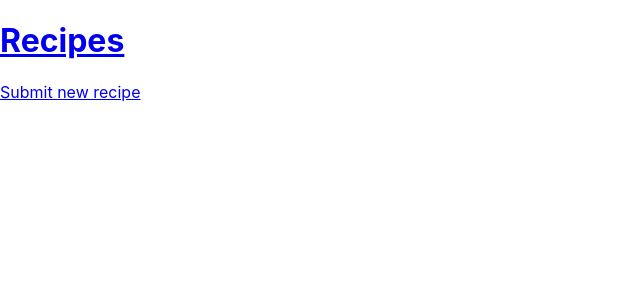
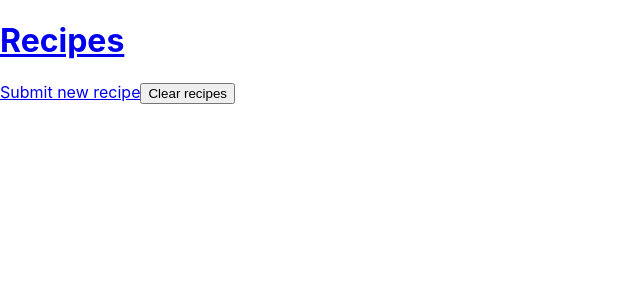
Before and after one commit to jimmywutangclan/recipe-repo, a React (Create React App) app: page / in a window 1280 px wide. Shown: the top 300 px of the page, without its empty margins (0-640 px from the left). Built offline with nearby package versions, Linux system fonts and the light colour scheme.

Commit message:
Added ability to clear all recipes

```diff
--- a/src/Components/MainMenu.js
+++ b/src/Components/MainMenu.js
@@ -1,9 +1,24 @@
-import React from 'react'
+import React, { useState } from 'react'
 
 export default function MainMenu(props) {
+    const [ clearing, setClearing ] = useState(false);
+
+    const clearRecipes = (event) => {
+        event.preventDefault();
+        setClearing(false);
+        props.clearLocalStorage();
+    }
+
+    const toggleClear = (event, val) => {
+        event.preventDefault();
+        setClearing(val);
+    }
+
     return (
         <div>
             <a href="/submit">Submit new recipe</a>
+            { clearing ? <label>Are you sure you want to clear?<button onClick={clearRecipes}>Yes</button><button onClick={(event) => toggleClear(event, false)}>No</button></label> :
+            <button onClick={(event) => toggleClear(event, true)}>Clear recipes</button>}
             {props.recipePreviews}
         </div>
     )
--- a/src/Components/RecipesApp.js
+++ b/src/Components/RecipesApp.js
@@ -33,6 +33,12 @@ export default class RecipesApp extends Component {
         localStorage.setItem('recipes', JSON.stringify(recipes));
     };
 
+    // clear local storage
+    clearLocalStorage = () => {
+        localStorage.clear();
+        this.setState({ recipes: [] });
+    };
+
     render() {
         const recipeList = this.state.recipes;
         const recipeHtml = recipeList.map((recipe, index) => <h2><a href={"/recipes/" + index}>{recipe.name}</a></h2>)
@@ -42,7 +48,7 @@ export default class RecipesApp extends Component {
                 <div>
                     <h1><a href="/">Recipes</a></h1>
                     <Routes>
-                        <Route path="/" element={<MainMenu recipePreviews={recipeHtml} />} />
+                        <Route path="/" element={<MainMenu recipePreviews={recipeHtml} clearLocalStorage={this.clearLocalStorage}/>} />
                         <Route path="/submit" element={<AddRecipe submitRecipe={this.submitRecipe} futureIndex={this.state.recipes.length}/>} />
                         <Route path="/recipes/:id" element={<Recipe recipes={this.state.recipes} replaceRecipeList={this.replaceRecipeList}/>} />
                         <Route path="/edit/:id" element={<EditRecipe recipes={this.state.recipes} replaceRecipe={this.replaceRecipe}/>} />
```
